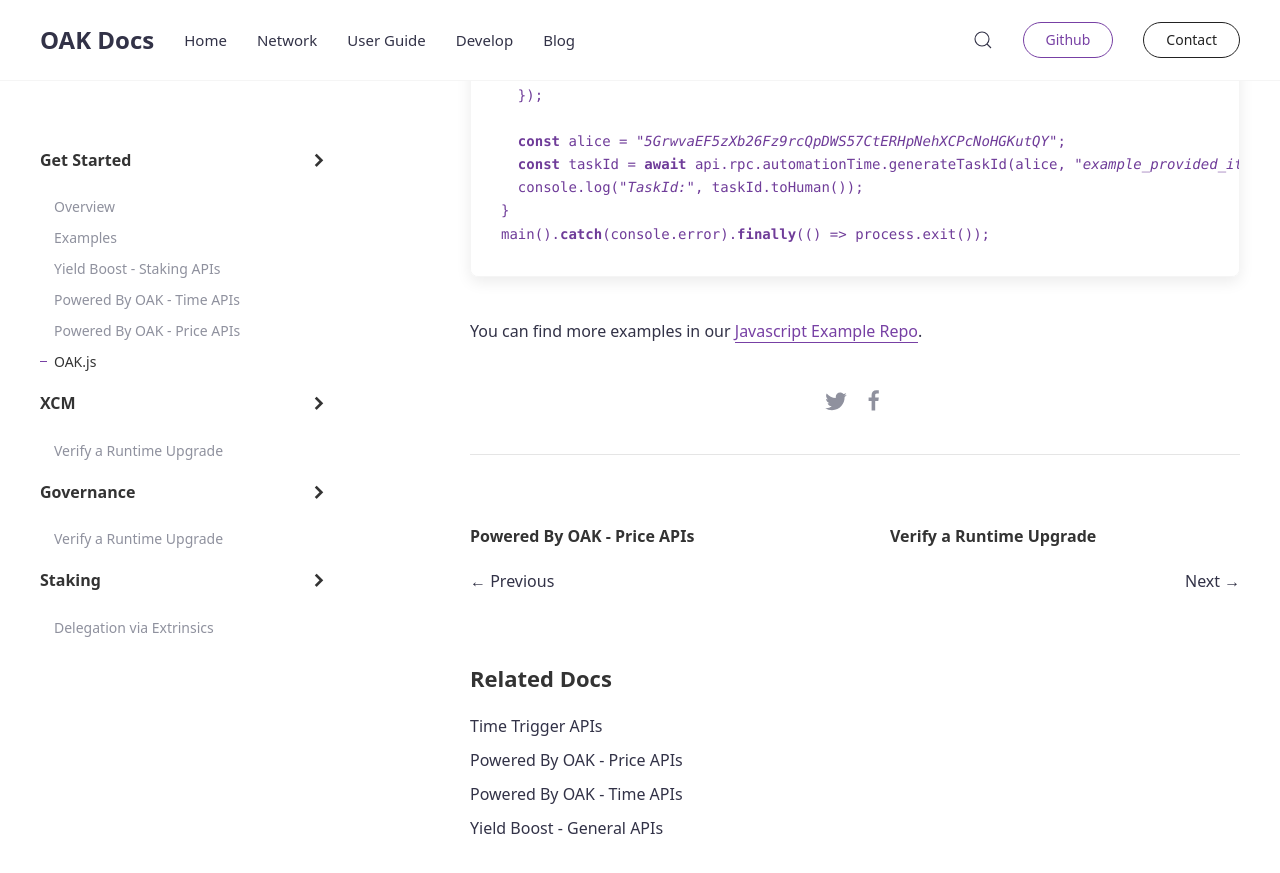
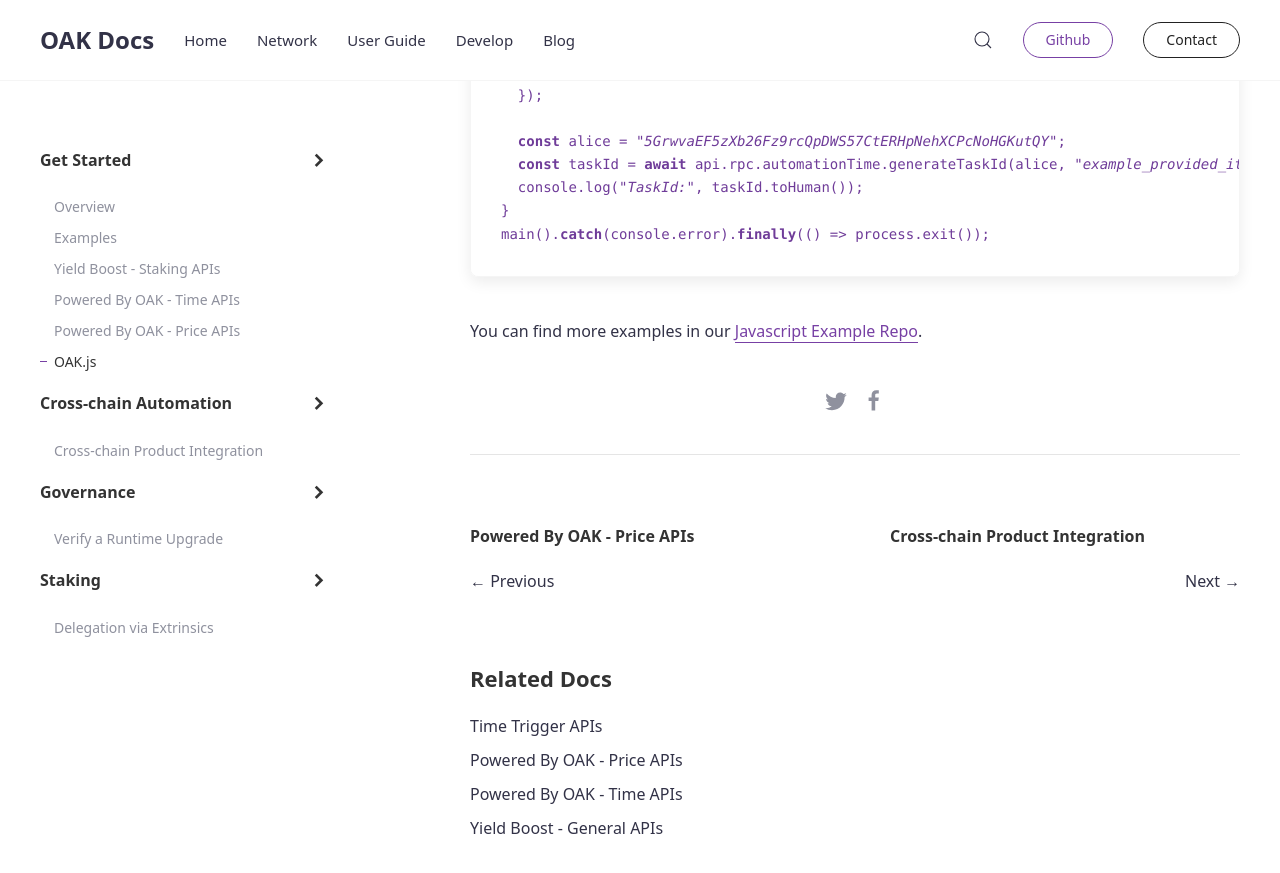
Before and after one commit to AvaProtocol/OAK-docs, a Jekyll site: the page built from _docs/oak-js.md, in a window 1280 px wide and 900 px high, scrolled down 732 px. Shown: the top 873 px of the window. Built offline with Jekyll 4.4.1, drawn with Linux system fonts in a browser that asks for light colours; some of the changed lines change nothing that is shown.

Commit message:
Added integration overview page

```diff
--- a/_data/navigation_docs.yml
+++ b/_data/navigation_docs.yml
@@ -51,10 +51,10 @@
   - powered-by-oak-price-apis
   - oak-js
   # - xcmp
-- title: XCM
+- title: Cross-chain Automation
   group: 3
   docs:
-  - xcm-overview
+  - xcm/integration-overview
 - title: Governance
   group: 3
   docs:
--- /dev/null
+++ b/_docs/xcm/integration-overview.md
@@ -0,0 +1,108 @@
+---
+title: Cross-chain Product Integration
+subtitle: Explain XCM and cross-chain integration work flow with OAK Network
+author: chris
+tags: [xcm]
+---
+
+# Overview
+In this section, we will go over the steps of a cross-chain product integration. For example, the current work undergoing are,
+- LP reward auto-compound with [MangataX DEX](https://app.mangata.finance/). A video demo of the product can be [viewed here](https://drive.google.com/file/d/1Tv8JEEcJszqdE8KcgtXav6lOkq-xlrA0/view?usp=share_link).
+- dApp staking auto-compound for [Shiden Network](https://portal.astar.network/#/astar/dapp-staking/discover)
+
+In both products, Turing Network provides partners with Automation-as-a-service that comes with several technical benefits including
+- Oracle for time and price; Time is intrinsic to the chain and price is retrieved from aggregators such as [DIA](https://app.diadata.org/).
+- Task Storage
+- Task Invocation
+- On/off valve for each user
+
+
+# Integration Workflow
+## 1. Define the product
+### 1.1 Design questions
+Our partner conversation usually starts with a few questions,
+1. Who are the target audience, or beneficial end users of this product?
+
+    For example, the audience of Shiden <> Turing integration is all users on Shiden Network.
+2. What would be our product offering?
+
+    Taking Dapp staking as an example, the feature would automate two operations, claim and deposit.
+
+    Another example would be DEX liquidity pool reward compound, which will include three operations, claim, swap, and deposit.
+3. What are the user defined input?
+
+    For auto-compound, normally the UI will need to ask users to provide some preferences, such as,
+
+    Frequency: how often to compound
+
+    Amount: percentage of claimed reward to compound(No need since the current re-deposit ratio is always 100%)
+
+### 1.2 Picture the flow
+After going through design decision calls, we will draw a high-level flow chart to picture the integration flow. For example, below is a diagram of a two-way XCM product integration.
+![Two-way XCM product integration](../../assets/img/integration-overview/two-way-xcm.png)
+
+
+### 1.3 UI/UX Design
+We will also provide partners with product mockups as recommendation, and to mimic the end user experience as a guideline. For example, below are our mockups for Mangata LP reward auto-compound.
+
+1. After user turns on compound checkbox, navigate to Step 1, a one-time setup for user’s wallet, and ask to sign.
+![Mangata integration Step 1](../../assets/img/integration-overview/mangata-step-1.jpg)
+
+1. After signing, move on to Step 2 in order to set up automation on Turing Network.
+![Mangata integration Step 2](../../assets/img/integration-overview/mangata-step-2.jpg)
+
+## 2. Define XCM Message
+
+## 3. Define the fees
+Fee is a big part of the product development, because there are several fees involved in the flow, if not implemented 100% accurately, small errors can accrue into bigger problems, such as insufficient balance for automation fees, or under-utilized residual balances.
+
+### 3.1 Automation fees on Turing Network
+First, there are two types of recurring defined in executionTimes of automationTime.scheduleXcmpTask
+
+A. **"Fixed" scheduling**. User defines the number of occurrence and particular timestamps of a task.
+Three kind of fees need to paid on the scheduling.
+1. *Inclusion fee* - to include the task in Turing’s registry; charged at the scheduleXcmpTask call.
+2. *Execution fee* - to execute a task when time is right; also charged at the scheduleXcmpTask call. For example, if a user schedules a task to trigger 30 times, he would pay for the 30 execution fee upfront. (P.S. Refund is not implemented yet)
+3. *Xcm fee* - the same as execution fee.
+
+B. **"Recurring" scheduling**. This is the "good till cancel" option. The 3 fees are still there but the way in which they are charged are different.
+1. *Inclusion fee* is the same as that of "Fixed".
+2. *Execution fee* - only one execution is charged at the scheduleXcmpTask call, and at the end of every execution, the next task will be scheduled and fee needs to be paid. It keeps going on till a user calls to cancel the task. This is what we call "DynamicDisptach" internally.
+3. *Xcm fee* is the same as that of "Fixed".
+### 3.2 Execution fee on the target chain
+Since the execution of the task happens on the target chain, the partner needs to finalize the calculation method and send it off to Turing for implementation. Since we have done it repeatedly, we can help partners to determine their fee calculation.
+
+## 4. Testing Procedure
+### 4.1 Local Testing
+The first step is for developers to spin up a relay chain and two parachain chains locally, build the bridge and test the integration.
+1. Build and run: Relay chain
+
+    The goal is to run a local Rococ in this step, so clone the source code from the [Polkadot repo]( https://github.com/paritytech/polkadot).
+
+1. Build and run Turing
+
+    Clone the source code from [OAK-blockchain](https://github.com/OAK-Foundation/OAK-blockchain)
+
+1. Build and run the target chain
+1. Run zombienet for local chains and HRMP channels
+
+    The [zombienet](https://github.com/paritytech/zombienet) built by Parity can help us quickly spin up a relay chain, and two parachain networks and build channels. We recommend it for a quick-start.
+
+    Follow the zombienet demo in [our Github repo](https://github.com/OAK-Foundation/OAK-blockchain/blob/master/README.md#quickstart-run-local-network-with-zombienet).
+2. Make sure XCM acknowledge and execution logic are implemented on the target chain.
+3. Run testing functions. For example, we wrote a [Javascript e2e testing](https://github.com/OAK-Foundation/xcm-demo) code for Mangata integration.
+
+
+### 4.2 Testing on Rococo
+The second step is to deploy both releases to Rococo parachains, build the bridge and test the integration.
+1. Release a new build and deploy it to Rococo parachains.
+2. Make sure assets involved are registered on both chains
+3. Establish HRMP channel between the two parachains.
+4. Run E2E testing
+
+### 4.3 Testing on Kusama
+In this final step of testing, we will follow below steps for deployment as well as end-to-end testing.
+1. Deploy the same build to Kusama parachain
+2. Make sure assets involved are registered on both chains
+3. Establish HRMP channel between the two parachains.
+4. Run E2E or manual testing
```
Also changed, not shown: assets/img/integration-overview/mangata-step-1.jpg (added), assets/img/integration-overview/mangata-step-2.jpg (added), assets/img/integration-overview/two-way-xcm.png (added).
